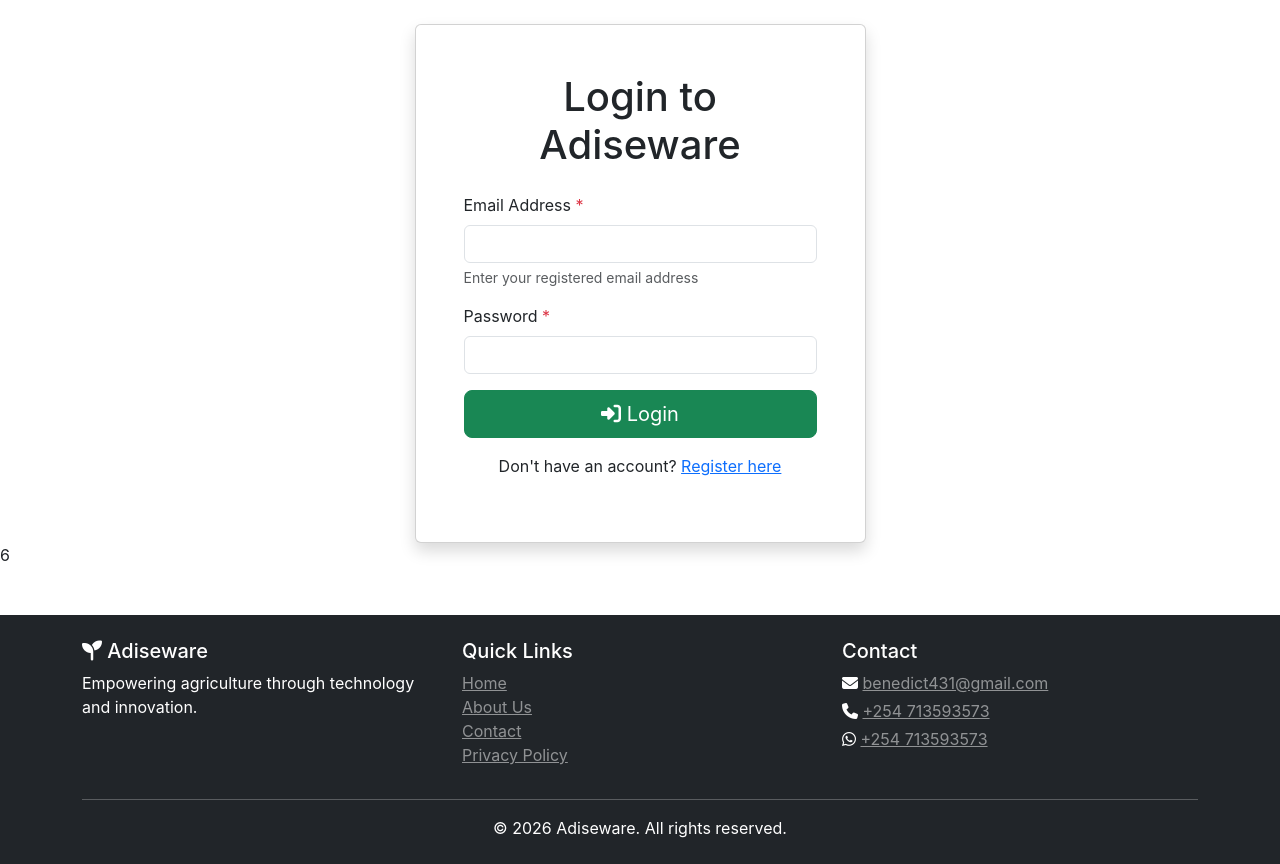
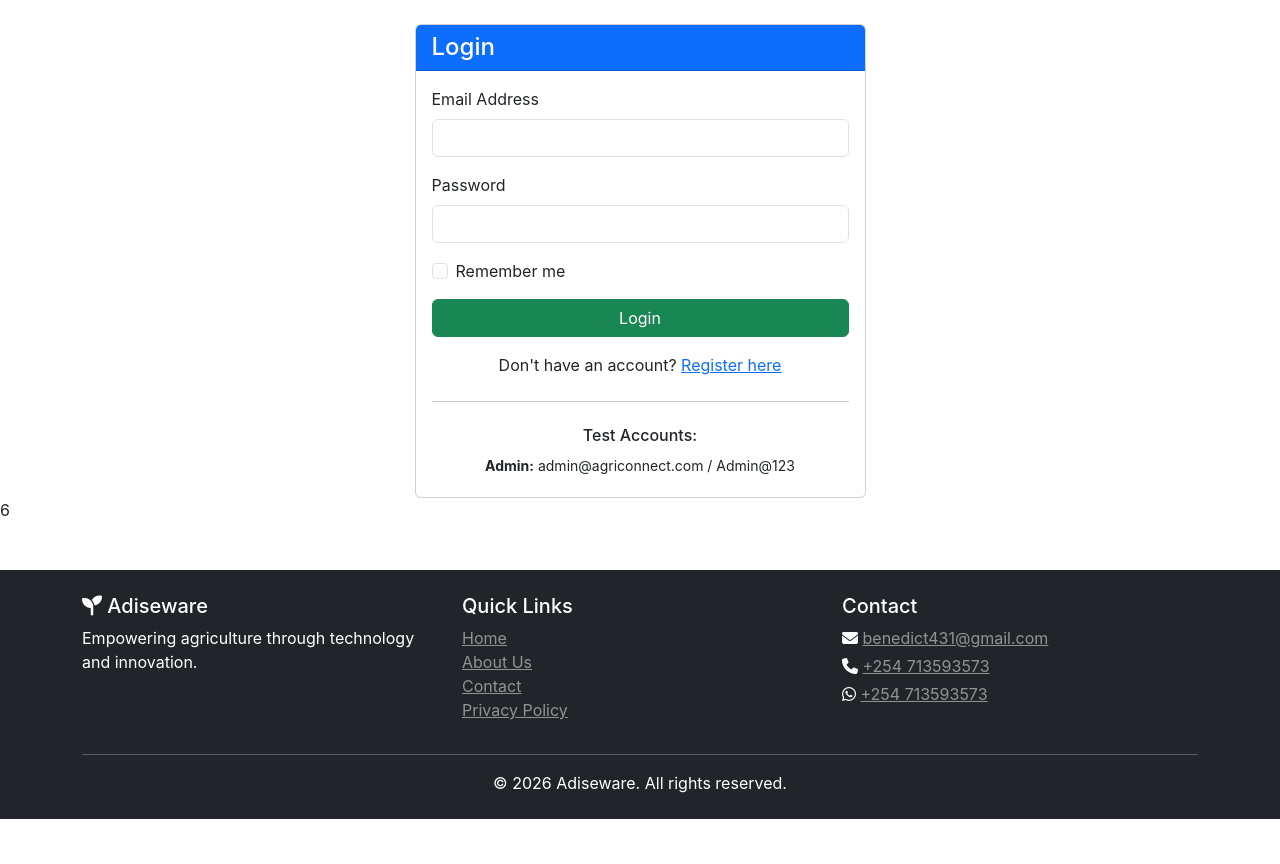
Before and after one commit to benedict431app/benfarming, a Flask app: page /login in a window 1280 px wide. Shown: the part 56-920 px from the top of the page. After the commit the page ends 875 px from the top, so only its background shows below. Run offline with Flask 3, Linux system fonts and the light colour scheme.

Commit message:
Update login.html

```diff
--- a/templates/auth/login.html
+++ b/templates/auth/login.html
@@ -1,33 +1,42 @@
-{% extends "components/base.html" %}
-
-{% block title %}Login - Adiseware{% endblock %}
-
+{% extends "base.html" %}
 {% block content %}
 <div class="row justify-content-center">
-    <div class="col-md-6 col-lg-5">
-        <div class="card shadow">
-            <div class="card-body p-5">
-                <h1 class="card-title text-center mb-4">Login to Adiseware</h1>
-                <form method="POST" action="{{ url_for('login') }}" novalidate>
+    <div class="col-md-5">
+        <div class="card">
+            <div class="card-header bg-primary text-white">
+                <h4 class="mb-0">Login</h4>
+            </div>
+            <div class="card-body">
+                <form method="POST" action="{{ url_for('login') }}">
                     <div class="mb-3">
-                        <label for="email" class="form-label">Email Address <span class="text-danger" aria-label="required">*</span></label>
-                        <input type="email" class="form-control" id="email" name="email" required
-                               aria-required="true" aria-describedby="emailHelp" autocomplete="email">
-                        <div id="emailHelp" class="form-text">Enter your registered email address</div>
+                        <label for="email" class="form-label">Email Address</label>
+                        <input type="email" class="form-control" id="email" name="email" required>
                     </div>
+
                     <div class="mb-3">
-                        <label for="password" class="form-label">Password <span class="text-danger" aria-label="required">*</span></label>
-                        <input type="password" class="form-control" id="password" name="password" required
-                               aria-required="true" autocomplete="current-password">
+                        <label for="password" class="form-label">Password</label>
+                        <input type="password" class="form-control" id="password" name="password" required>
                     </div>
+
+                    <div class="mb-3 form-check">
+                        <input type="checkbox" class="form-check-input" id="remember" name="remember">
+                        <label class="form-check-label" for="remember">Remember me</label>
+                    </div>
+
                     <div class="d-grid">
-                        <button type="submit" class="btn btn-success btn-lg">
-                            <i class="fas fa-sign-in-alt" aria-hidden="true"></i> Login
-                        </button>
+                        <button type="submit" class="btn btn-success">Login</button>
                     </div>
                 </form>
-                <div class="text-center mt-3">
+
+                <div class="mt-3 text-center">
                     <p>Don't have an account? <a href="{{ url_for('register') }}">Register here</a></p>
+                </div>
+
+                <hr class="my-4">
+
+                <div class="text-center">
+                    <h6>Test Accounts:</h6>
+                    <p class="mb-1"><small><strong>Admin:</strong> admin@agriconnect.com / Admin@123</small></p>
                 </div>
             </div>
         </div>
```
